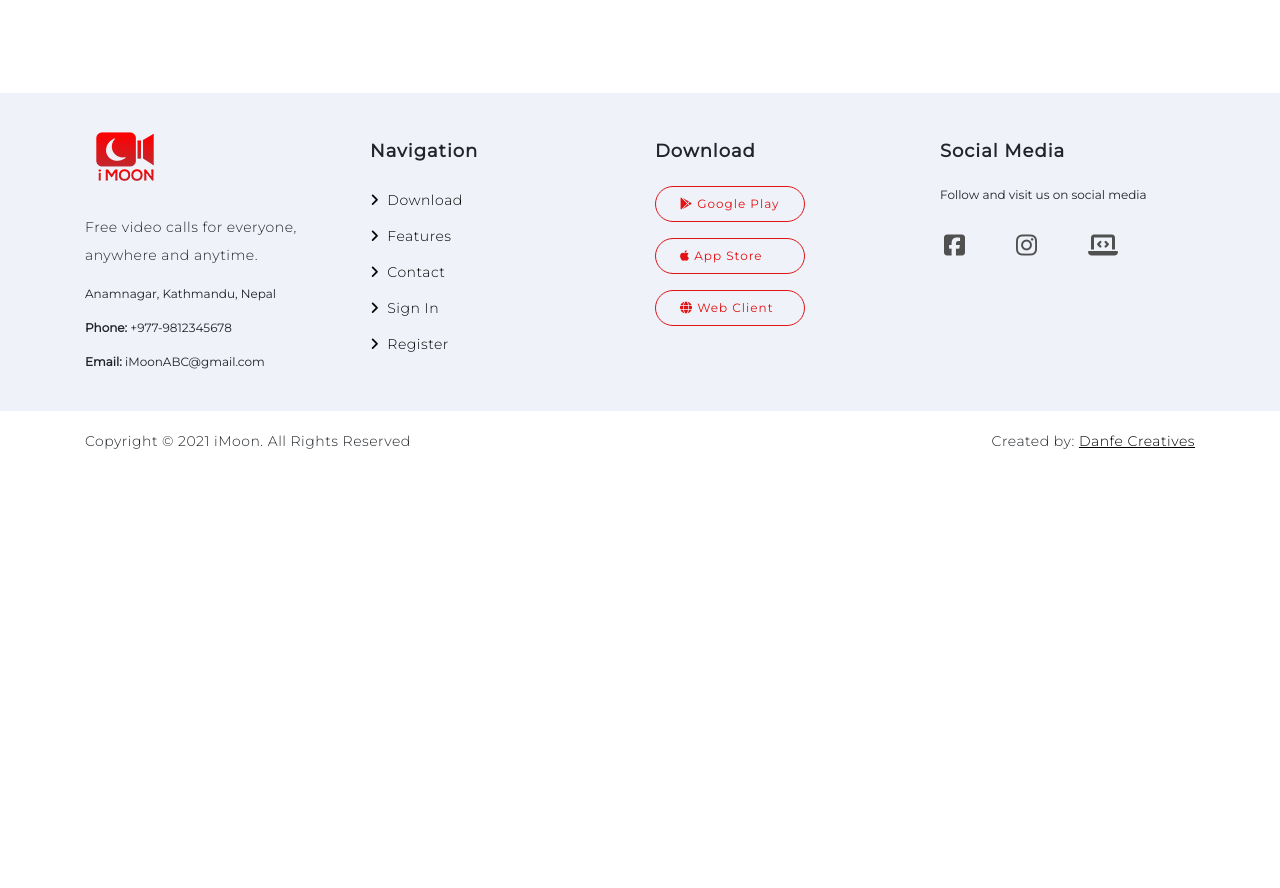
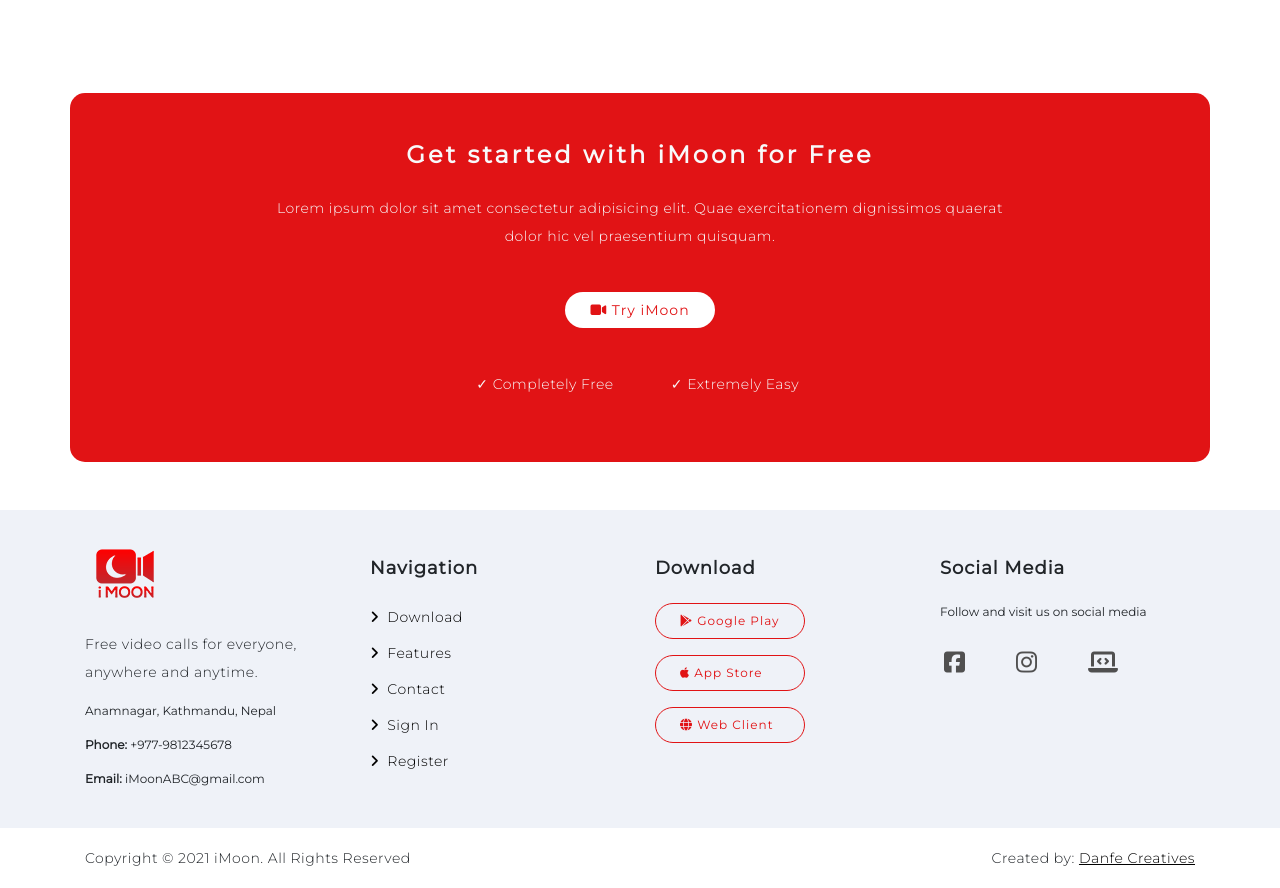
Before and after one commit to SurajanShrestha/iMoon, a plain HTML site: page index.html in a window 1280 px wide. Shown: the part 2022-2910 px from the top of the page. Before the commit the page ends 2493 px from the top, so only its background shows below. Drawn offline with nearby package versions, Linux system fonts and the light colour scheme.

Commit message:
Get Started Banner added

```diff
--- a/css/main.css
+++ b/css/main.css
@@ -76,6 +76,20 @@ a:hover{
     border: 1px solid transparent;
     color: white;
 }
+.custom-white-btn{
+    background-color: white;
+    border: 1px solid transparent;
+    padding: 8px 24px;
+    border-radius: 30px;
+    color: #e11315;
+    font-size: 14px;
+    letter-spacing: 1px;
+    transition: all 0.1s linear;
+}
+.custom-white-btn:hover{
+    padding: 10px 26px;
+    color: #e11315;
+}
 .custom-input{
     background-color: transparent;
     border: 1px solid gray;
@@ -152,6 +166,13 @@ footer a:hover{
     background-color: white;
 }
 
+/*Get Started Banner*/
+.get-started-banner-container{
+    background-color: #e11315;
+    border: transparent;
+    border-radius: 15px;
+}
+
 
 /*Sign In Page*/
 .sign-in-box{
--- a/index.html
+++ b/index.html
@@ -169,6 +169,25 @@
                 </div>
             </div>
         </div>
+        <div class="container get-started-banner-container my-5 py-5">
+            <div class="row">
+                <div class="col-lg-8 offset-lg-2">
+                    <h5 class="font-large text-center text-light mb-4">Get started with iMoon for Free</h5>
+                    <p class="font-small text-center text-light">Lorem ipsum dolor sit amet consectetur adipisicing elit. Quae exercitationem dignissimos quaerat dolor hic vel praesentium quisquam.</p>
+                    <div class="btn-container mt-5 text-center">
+                        <a href="./index.html#banner" class="custom-white-btn"><i class="fas fa-video"></i> Try iMoon</a>
+                    </div>
+                    <div class="row tick-mark-container mt-5">
+                        <div class="col-lg-3 offset-lg-3">
+                            <p class="font-small text-center text-light">✓ Completely Free</p>
+                        </div>
+                        <div class="col-lg-3">
+                            <p class="font-small text-center text-light">✓ Extremely Easy</p>
+                        </div>
+                    </div>
+                </div>
+            </div>
+        </div>
     </main>
 
     <footer>
```
